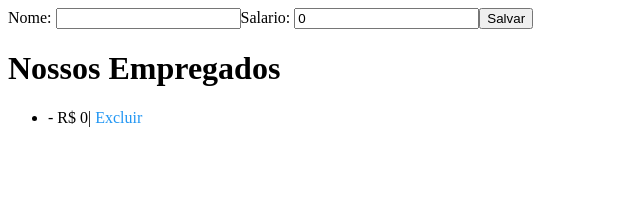
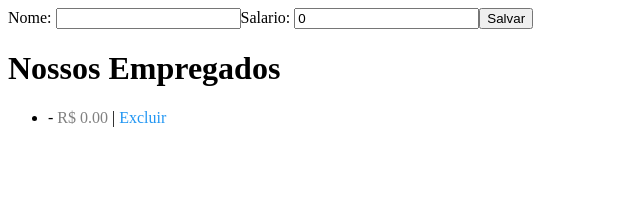
Before and after one commit to eduardoJoseRibeiro/iniciando-angular6, an Angular app: page / in a window 1280 px wide. Both pictures are taken after a click on the button "Salvar". Shown: the top 199 px of the page, without its empty margins (0-640 px from the left). Built offline with nearby package versions, Linux system fonts and the light colour scheme.

Commit message:
Reorganizando html e usando style reativo

```diff
--- a/src/app/employee-list/employee-list.component.html
+++ b/src/app/employee-list/employee-list.component.html
@@ -4,8 +4,15 @@
 
 <ul>
   <li *ngFor="let employer of employee; let i = index">
-    {{ employer.nome }} - R$ {{ employer.salario }}|
-    <span (click)="removeEmployee(i)" style="cursor: pointer; color: #2196f3"> Excluir </span>
+    {{ employer.nome }} -
+    <span [style.color]="employer.salario > 4000 ? 'green': 'grey'">
+      R$ {{ employer.salario.toFixed(2) }}
+    </span> |
+    <span
+      (click)="removeEmployee(i)"
+      style="cursor: pointer; color: #2196f3">
+      Excluir
+    </span>
   </li>
 </ul>
 
```
